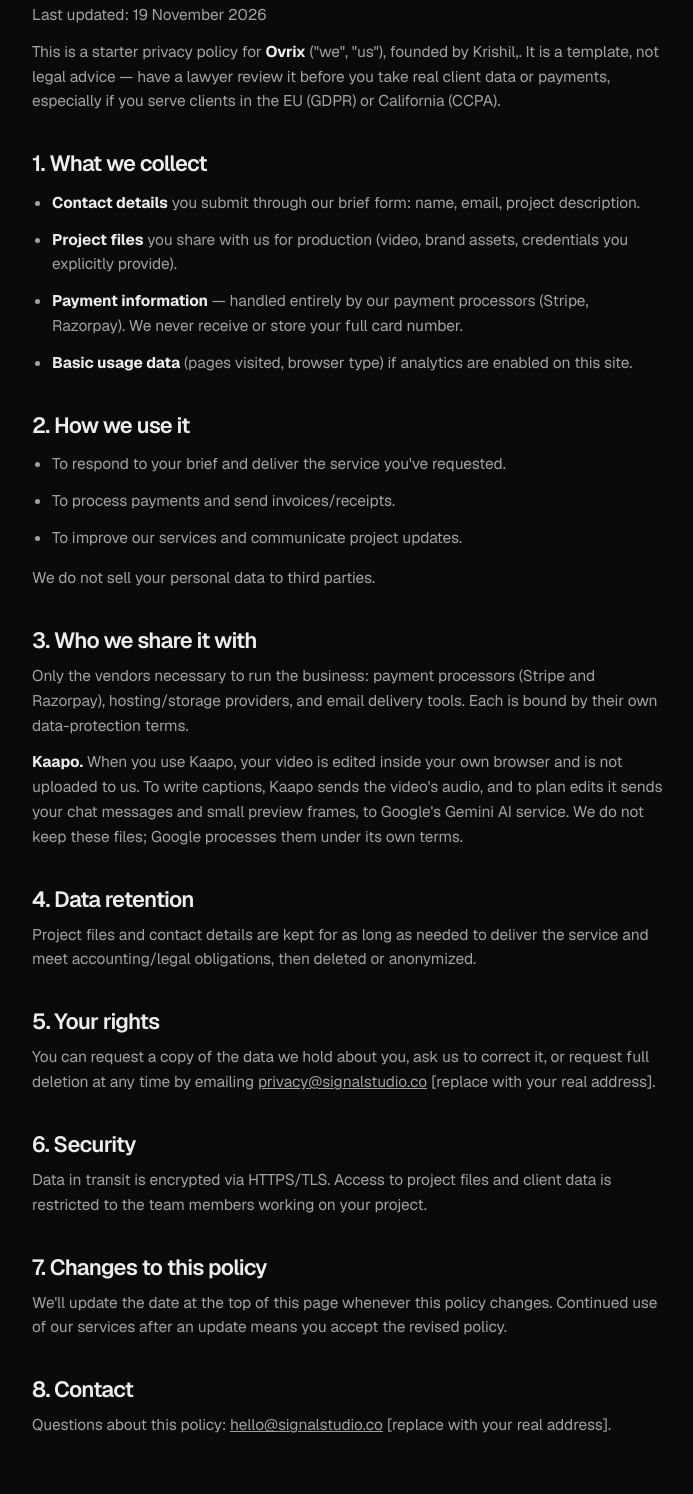
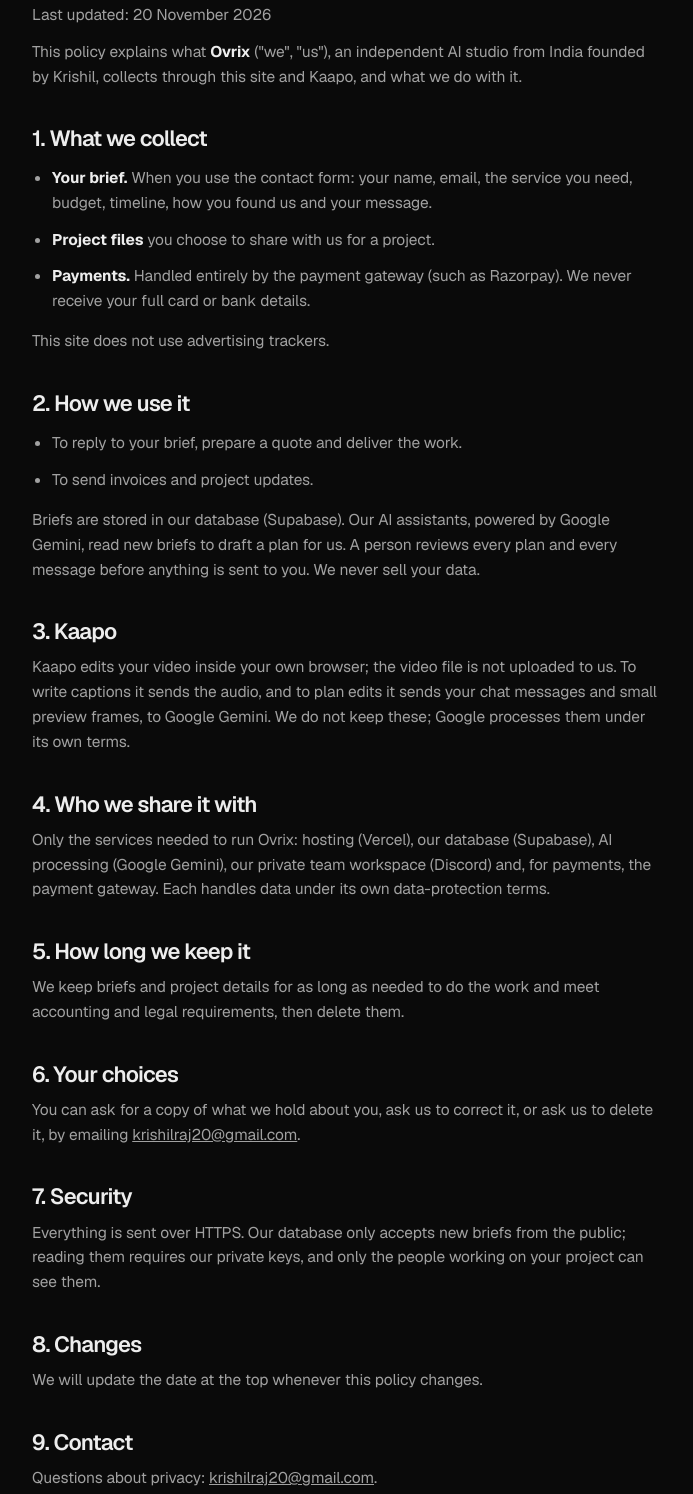
Before and after one commit to krishil9316k/ovrix, a website: page privacy.html in a window 1280 px wide. Shown: the part 204-1698 px from the top of the page, without its empty margins (292-985 px from the left). Drawn offline with nearby package versions, Linux system fonts and the light colour scheme.

Commit message:
Rewrite privacy policy: real contact, no placeholders
Removed old signalstudio.co emails, [replace] placeholders and the template note. Now says what really happens: briefs in Supabase, Gemini drafts plans, a person approves everything.

Co-Authored-By: Claude Opus 5.5 <noreply@anthropic.com>
Claude-Session: https://claude.ai/code/session_01C6suU25eSwhwpFxeVSGDTx

```diff
--- a/privacy.html
+++ b/privacy.html
@@ -2,46 +2,46 @@
 <html lang="en"><head><meta charset="utf-8"><meta name="viewport" content="width=device-width,initial-scale=1">
 <title>Privacy Policy — Ovrix</title><meta name="robots" content="noindex"><link rel="icon" href="/assets/favicon.svg" type="image/svg+xml">
 <link rel="preconnect" href="https://fonts.googleapis.com"><link rel="preconnect" href="https://fonts.gstatic.com" crossorigin>
-<link href="https://fonts.googleapis.com/css2?family=Geist:wght@300..700&family=Geist+Mono:wght@400..500&display=swap" rel="stylesheet"><link rel="stylesheet" href="/assets/ovrix.css"></head><body>
+<link href="https://fonts.googleapis.com/css2?family=Geist:wght@300..700&family=Geist+Mono:wght@400..500&display=swap" rel="stylesheet"><script>try{var t=localStorage.getItem("ovrix-theme");if(t)document.documentElement.dataset.theme=t}catch(e){}</script><link rel="stylesheet" href="/assets/ovrix.css"><script src="/assets/ovrix-fx.js" defer></script></head><body>
 <header class="nav"><div class="wrap"><a class="brand" href="/" aria-label="Ovrix home"><svg viewBox="0 0 32 32" aria-hidden="true"><rect x="3" y="8" width="21" height="21" rx="5" fill="none" stroke="currentColor" stroke-width="3"/><path d="M11 21 27 5M18 5h9v9" fill="none" stroke="currentColor" stroke-width="3" stroke-linecap="round" stroke-linejoin="round"/></svg>OVRIX</a><a class="btn" href="/" style="margin-left:auto;min-height:42px">Back to site</a></div></header><main class="legal"><p class="kicker">Legal</p>
+    <h1>Privacy Policy</h1>
+    <p class="updated">Last updated: 20 November 2026</p>
 
-    <h1>Privacy Policy</h1>
-    <p class="updated">Last updated: 19 November 2026</p>
-
-    <p>This is a starter privacy policy for <strong>Ovrix</strong> ("we", "us"), founded by Krishil,. It is a template, not legal advice — have a lawyer review it before you take real client data or payments, especially if you serve clients in the EU (GDPR) or California (CCPA).</p>
+    <p>This policy explains what <strong>Ovrix</strong> ("we", "us"), an independent AI studio from India founded by Krishil, collects through this site and Kaapo, and what we do with it.</p>
 
     <h2>1. What we collect</h2>
     <ul>
-      <li><strong>Contact details</strong> you submit through our brief form: name, email, project description.</li>
-      <li><strong>Project files</strong> you share with us for production (video, brand assets, credentials you explicitly provide).</li>
-      <li><strong>Payment information</strong> — handled entirely by our payment processors (Stripe, Razorpay). We never receive or store your full card number.</li>
-      <li><strong>Basic usage data</strong> (pages visited, browser type) if analytics are enabled on this site.</li>
+      <li><strong>Your brief.</strong> When you use the contact form: your name, email, the service you need, budget, timeline, how you found us and your message.</li>
+      <li><strong>Project files</strong> you choose to share with us for a project.</li>
+      <li><strong>Payments.</strong> Handled entirely by the payment gateway (such as Razorpay). We never receive your full card or bank details.</li>
     </ul>
+    <p>This site does not use advertising trackers.</p>
 
     <h2>2. How we use it</h2>
     <ul>
-      <li>To respond to your brief and deliver the service you've requested.</li>
-      <li>To process payments and send invoices/receipts.</li>
-      <li>To improve our services and communicate project updates.</li>
+      <li>To reply to your brief, prepare a quote and deliver the work.</li>
+      <li>To send invoices and project updates.</li>
     </ul>
-    <p>We do not sell your personal data to third parties.</p>
+    <p>Briefs are stored in our database (Supabase). Our AI assistants, powered by Google Gemini, read new briefs to draft a plan for us. A person reviews every plan and every message before anything is sent to you. We never sell your data.</p>
 
-    <h2>3. Who we share it with</h2>
-    <p>Only the vendors necessary to run the business: payment processors (Stripe and Razorpay), hosting/storage providers, and email delivery tools. Each is bound by their own data-protection terms.</p>
+    <h2>3. Kaapo</h2>
+    <p>Kaapo edits your video inside your own browser; the video file is not uploaded to us. To write captions it sends the audio, and to plan edits it sends your chat messages and small preview frames, to Google Gemini. We do not keep these; Google processes them under its own terms.</p>
 
-    <p><strong>Kaapo.</strong> When you use Kaapo, your video is edited inside your own browser and is not uploaded to us. To write captions, Kaapo sends the video's audio, and to plan edits it sends your chat messages and small preview frames, to Google's Gemini AI service. We do not keep these files; Google processes them under its own terms.</p>
-    <h2>4. Data retention</h2>
-    <p>Project files and contact details are kept for as long as needed to deliver the service and meet accounting/legal obligations, then deleted or anonymized.</p>
+    <h2>4. Who we share it with</h2>
+    <p>Only the services needed to run Ovrix: hosting (Vercel), our database (Supabase), AI processing (Google Gemini), our private team workspace (Discord) and, for payments, the payment gateway. Each handles data under its own data-protection terms.</p>
 
-    <h2>5. Your rights</h2>
-    <p>You can request a copy of the data we hold about you, ask us to correct it, or request full deletion at any time by emailing <a href="mailto:privacy@signalstudio.co">privacy@signalstudio.co</a> [replace with your real address].</p>
+    <h2>5. How long we keep it</h2>
+    <p>We keep briefs and project details for as long as needed to do the work and meet accounting and legal requirements, then delete them.</p>
 
-    <h2>6. Security</h2>
-    <p>Data in transit is encrypted via HTTPS/TLS. Access to project files and client data is restricted to the team members working on your project.</p>
+    <h2>6. Your choices</h2>
+    <p>You can ask for a copy of what we hold about you, ask us to correct it, or ask us to delete it, by emailing <a href="mailto:krishilraj20@gmail.com">krishilraj20@gmail.com</a>.</p>
 
-    <h2>7. Changes to this policy</h2>
-    <p>We'll update the date at the top of this page whenever this policy changes. Continued use of our services after an update means you accept the revised policy.</p>
+    <h2>7. Security</h2>
+    <p>Everything is sent over HTTPS. Our database only accepts new briefs from the public; reading them requires our private keys, and only the people working on your project can see them.</p>
 
-    <h2>8. Contact</h2>
-    <p>Questions about this policy: <a href="krishilraj20@gmail.com">hello@signalstudio.co</a> [replace with your real address].</p>
+    <h2>8. Changes</h2>
+    <p>We will update the date at the top whenever this policy changes.</p>
+
+    <h2>9. Contact</h2>
+    <p>Questions about privacy: <a href="mailto:krishilraj20@gmail.com">krishilraj20@gmail.com</a>.</p>
   </main><footer><div class="wrap"><span>© 2026 Ovrix</span><nav><a href="/">Home</a><a href="/kaapo">Kaapo</a><a href="/privacy">Privacy</a><a href="/terms">Terms</a></nav></div></footer></body></html>
```
